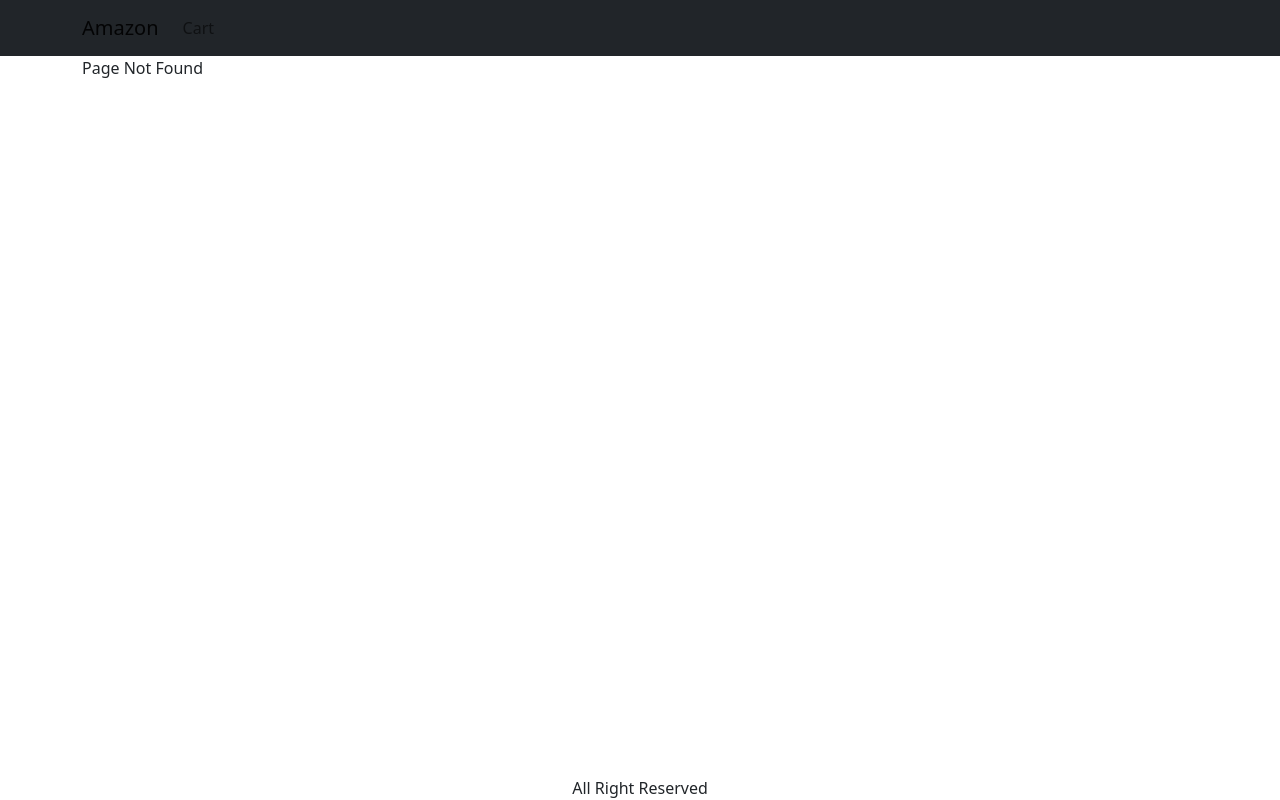
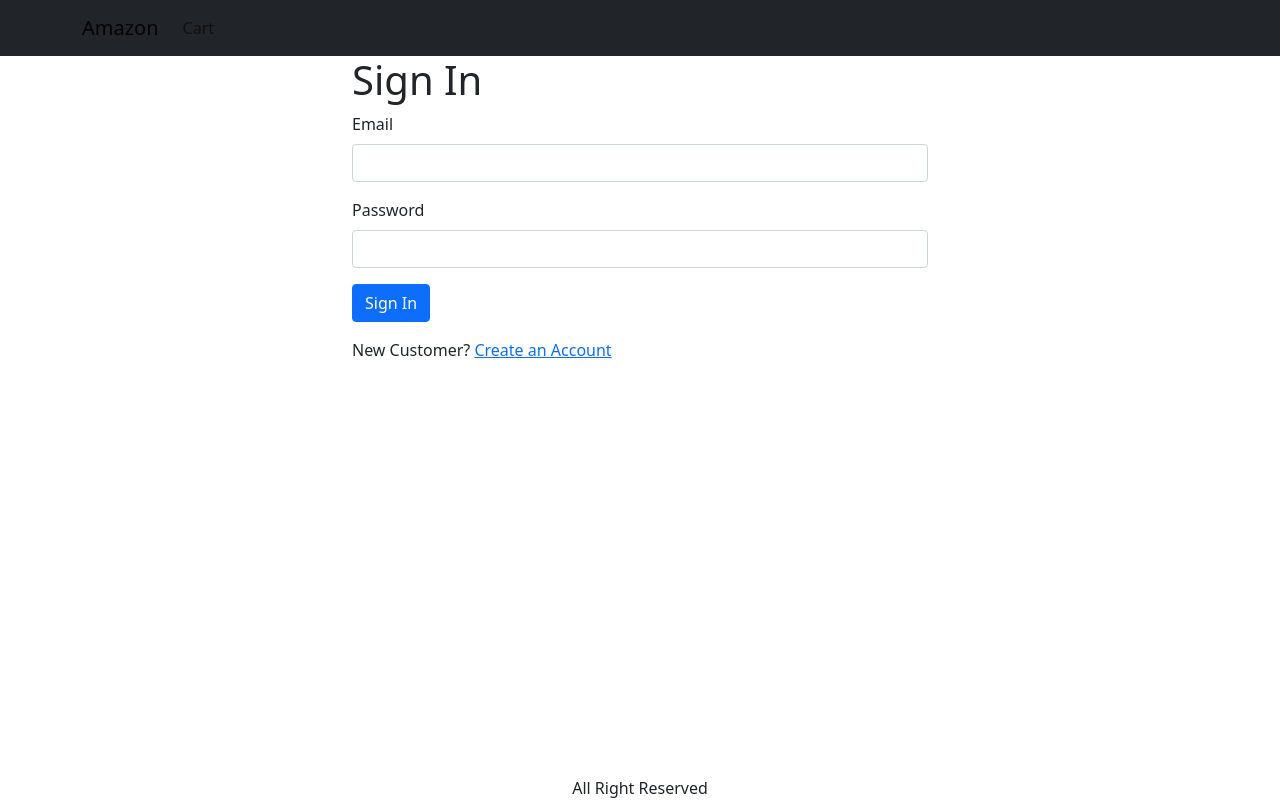
Before and after one commit to vijayagopalan/Ecomerse, a React (Create React App) app in the folder frontend/: page /signin in a window 1280 px wide. Before the commit this address had no page. Built offline with nearby package versions, Linux system fonts and the light colour scheme.

Commit message:
SignIn Screen

```diff
--- a/frontend/src/App.css
+++ b/frontend/src/App.css
@@ -45,3 +45,6 @@
 {
   height: 80px;
 }
+.small-container{
+  max-width: 600px;
+}
--- a/frontend/src/App.js
+++ b/frontend/src/App.js
@@ -9,6 +9,7 @@
 import { Link } from 'react-router-dom';
 import { CartContext } from './Context/CartContext';
 import CartScreen from './CartScreen';
+import SigninScreen from './SigninScreen';
 
 
 function App() {
@@ -39,6 +40,7 @@
             <Routes>
               <Route path='/' excat element={<Home />} />
               <Route path='/cart' element={<CartScreen />} />
+              <Route path='/signin' element={<SigninScreen />} />
               <Route path='/product/:slug' element={<Product />} />
               <Route path='*' element={<PageNotFound />} />
             </Routes>
--- a/frontend/src/CartScreen.js
+++ b/frontend/src/CartScreen.js
@@ -2,12 +2,13 @@
 import { Button, Card, Col, Container, Row } from 'react-bootstrap';
 import { CartContext } from './Context/CartContext';
 import { ListGroup } from 'react-bootstrap';
-import { Link } from 'react-router-dom';
+import { Link, useNavigate } from 'react-router-dom';
 import { Minus, Plus, Trash } from './Icons';
 import axios from 'axios';
 
 const CartScreen = () => {
     const { state, dispatch } = useContext(CartContext);
+    const navigate = useNavigate();
     const updateCartHandler = async (item, quantity) => {
         const { data } = await axios.get(`/api/products/${item._id}`)
         if (data.cartinStock < quantity) {
@@ -18,6 +19,9 @@
     }
     const removeItemhandler =(item)=>{
         dispatch({ type: "REMOVE_FROM_CART", payload: item });
+    }
+    const checkouthandler = () =>{
+        navigate('/signin?redirect=/shipping')
     }
     return (
         <Container>
@@ -74,7 +78,7 @@
                                 </ListGroup.Item>
                                 <ListGroup.Item>
                                     <div className='d-grid'>
-                                        <Button type='button' disabled={state.cart.cartItems.length === 0}>Proceed To Checkout</Button>
+                                        <Button type='button' onClick={checkouthandler} disabled={state.cart.cartItems.length === 0}>Proceed To Checkout</Button>
                                     </div>
                                 </ListGroup.Item>
                             </ListGroup>
--- /dev/null
+++ b/frontend/src/SigninScreen.js
@@ -0,0 +1,33 @@
+import React from 'react';
+import { Button, Container, Form } from 'react-bootstrap';
+import { useLocation } from 'react-router-dom';
+import { Link } from 'react-router-dom';
+
+const SigninScreen = () => {
+    const {search} = useLocation();
+    const redirectUrl = new URLSearchParams(search).get('redirect');
+    const redirect = redirectUrl ? redirectUrl : "/"
+    return (
+        <Container className='small-container'>
+            <h1>Sign In</h1>
+            <Form>
+                <Form.Group controlId='email' className='mb-3'>
+                    <Form.Label>Email</Form.Label>
+                    <Form.Control type='email' required></Form.Control>
+                </Form.Group>
+                <Form.Group controlId='password' className='mb-3'>
+                    <Form.Label>Password</Form.Label>
+                    <Form.Control type='password' required></Form.Control>
+                </Form.Group>
+                <div className='mb-3'>
+                    <Button type='submit'>Sign In</Button>
+                </div>
+                <div className='mb-3'>
+                    New Customer?  <Link to={`/signup?redirect=${redirect}`}>Create an Account</Link>
+                </div>
+            </Form>
+        </Container>
+    );
+};
+
+export default SigninScreen;
```
